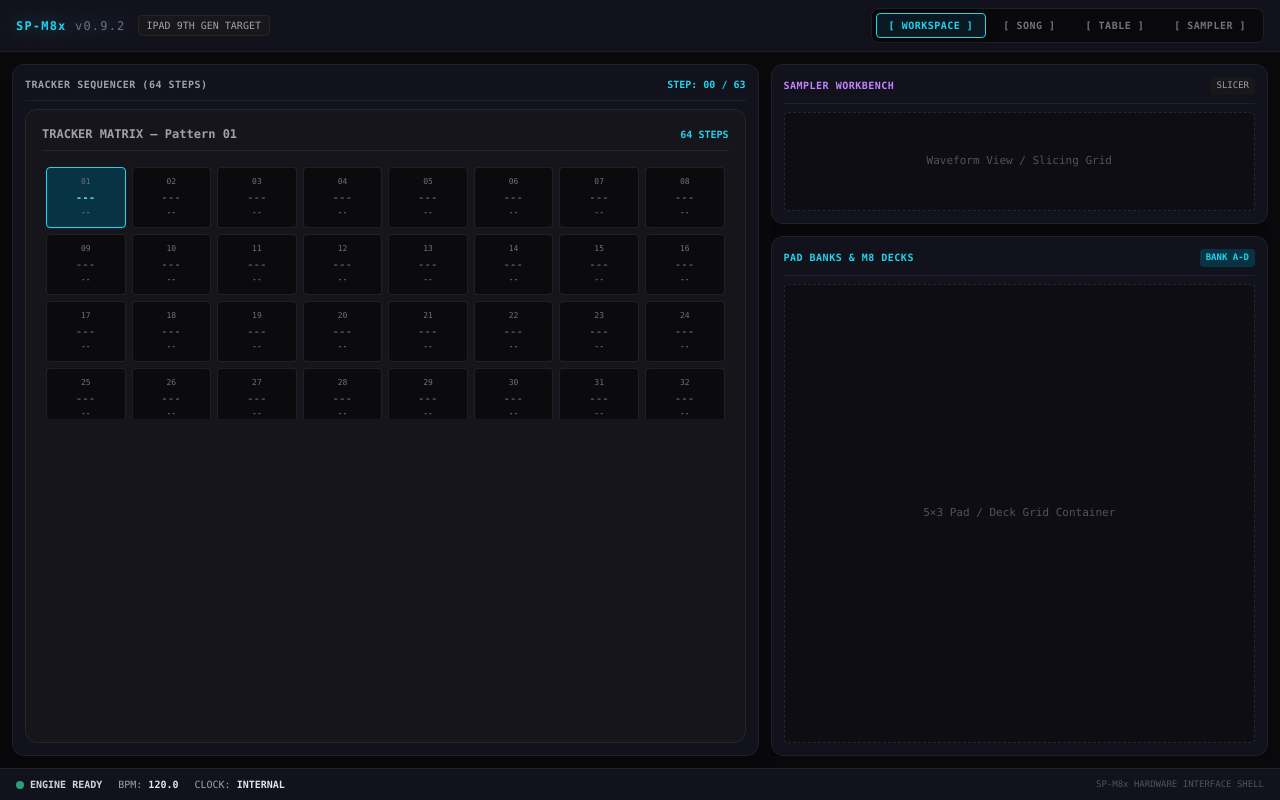
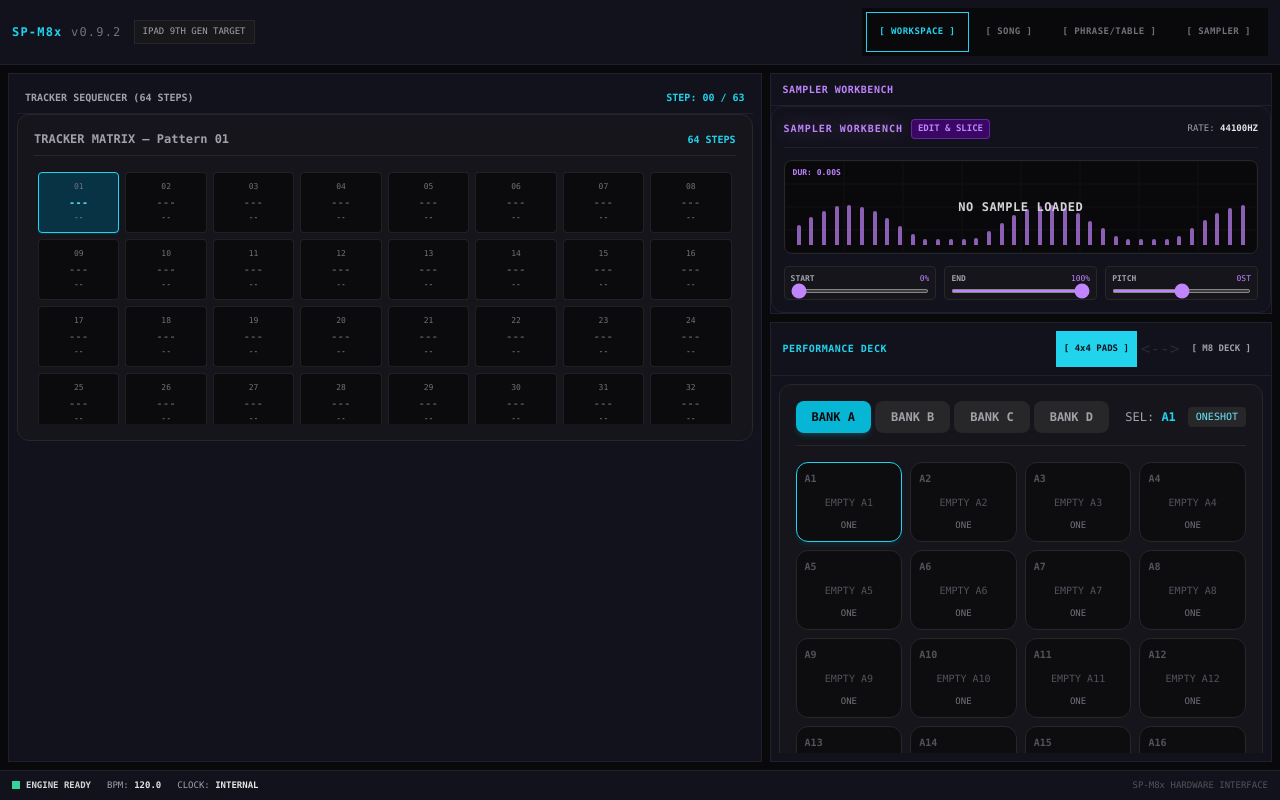
Before and after one commit to patromeo21/SP-M8x, a React (Vite) app: page / in a window 1280 px wide. Built offline with nearby package versions, Linux system fonts and the light colour scheme.

Commit message:
Mount the sampler/workbench in the locked shell and add the fixed-footprint pads/M8 deck switcher

```diff
--- /dev/null
+++ b/src/components/HardwareDeck.tsx
@@ -0,0 +1,79 @@
+import React, { useState } from 'react';
+import { PadBankManager } from '../sampler/PadBankManager';
+
+type DeckMode = 'pads' | 'm8';
+
+interface HardwareDeckProps {
+  className?: string;
+}
+
+const gridSlots: Array<string | null> = [
+  null, 'UP', null, null, null,
+  'LEFT', 'DOWN', 'RIGHT', 'OPT', 'EDIT',
+  'HOLD', null, null, 'SHIFT', 'PLAY',
+];
+
+const punchInSlots: Array<string | null> = [
+  null, '1:DJFX', null, null, null,
+  '2:TAPE', '3:SWEEP', '4:LO-FI', '5:SUB', '6:ISO',
+  'HOLD:ON', null, null, '7:CRUSH', '8:DELAY',
+];
+
+/** Fixed-footprint pads / M8 faceplate switcher for the workspace performance deck. */
+export const HardwareDeck: React.FC<HardwareDeckProps> = ({ className = '' }) => {
+  const [mode, setMode] = useState<DeckMode>('pads');
+  const [hold, setHold] = useState(false);
+  const keys = hold ? punchInSlots : gridSlots;
+
+  return (
+    <section className={`flex min-h-0 flex-col border border-[var(--border-grid)] bg-[var(--bg-canvas)] ${className}`}>
+      <header className="flex shrink-0 items-center justify-between border-b border-[var(--border-grid)] px-3 py-2">
+        <span className="text-[10px] font-bold tracking-wider text-[var(--accent-phrase)]">PERFORMANCE DECK</span>
+        <div className="flex items-center gap-1" role="group" aria-label="Performance deck mode">
+          <button type="button" aria-pressed={mode === 'pads'} onClick={() => setMode('pads')}
+            className={`min-h-9 px-2 text-[9px] font-bold ${mode === 'pads' ? 'bg-[var(--accent-phrase)] text-[var(--bg-canvas)]' : 'text-zinc-400'}`}>
+            [ 4x4 PADS ]
+          </button>
+          <span className="text-[var(--text-inactive)]" aria-hidden="true">&lt;--&gt;</span>
+          <button type="button" aria-pressed={mode === 'm8'} onClick={() => setMode('m8')}
+            className={`min-h-9 px-2 text-[9px] font-bold ${mode === 'm8' ? 'bg-[var(--accent-phrase)] text-[var(--bg-canvas)]' : 'text-zinc-400'}`}>
+            [ M8 DECK ]
+          </button>
+        </div>
+      </header>
+
+      <div className="min-h-0 flex-1 p-2">
+        {mode === 'pads' ? (
+          <div className="h-full overflow-auto">
+            <PadBankManager />
+          </div>
+        ) : (
+          <div className="grid h-full grid-cols-5 grid-rows-3 gap-2" role="group" aria-label="M8 hardware deck">
+            {keys.map((label, index) => {
+              if (!label) return <div key={`blank-${index}`} aria-hidden="true" className="bg-[var(--bg-canvas)]" />;
+              const isHold = index === 10;
+              const accent = hold && !isHold ? 'border-[var(--accent-table)] text-[var(--accent-table)]' :
+                isHold && hold ? 'border-[var(--accent-song)] bg-[var(--accent-song)] text-[var(--bg-canvas)]' :
+                'border-[var(--border-grid)] text-[var(--text-primary)]';
+
+              return (
+                <button
+                  key={label}
+                  type="button"
+                  aria-label={label}
+                  aria-pressed={isHold ? hold : undefined}
+                  onPointerDown={isHold ? () => setHold((value) => !value) : undefined}
+                  className={`touch-target flex min-h-0 items-center justify-center border text-center text-[clamp(8px,1vw,12px)] font-bold leading-tight active:bg-[var(--accent-phrase)] active:text-[var(--bg-canvas)] ${accent}`}
+                >
+                  {label}
+                </button>
+              );
+            })}
+          </div>
+        )}
+      </div>
+    </section>
+  );
+};
+
+export default HardwareDeck;
--- a/src/components/SPM8xDashboard.tsx
+++ b/src/components/SPM8xDashboard.tsx
@@ -1,12 +1,7 @@
-/**
- * SP-M8x Hybrid Music Production Suite
- * SPM8xDashboard.tsx — Main Hardware Layout Shell (iPad Optimized)
- */
-
 import React, { useState } from 'react';
+import { SamplerWorkbench } from '../sampler/SamplerWorkbench';
+import { HardwareDeck } from './HardwareDeck';
 import { TrackerGrid } from '../tracker/TrackerGrid';
-// Note: Additional module imports (PadGrid, SamplerWorkbench, FxStrip)
-// can be wired here as their respective Big Font styling passes are completed.
 
 export type WorkspaceTab = 'workspace' | 'song' | 'table' | 'sampler';
 
@@ -15,6 +10,34 @@ export interface SPM8xDashboardProps {
   activeStep?: number;
 }
 
+const tabs: Array<{ id: WorkspaceTab; label: string }> = [
+  { id: 'workspace', label: 'WORKSPACE' },
+  { id: 'song', label: 'SONG' },
+  { id: 'table', label: 'PHRASE/TABLE' },
+  { id: 'sampler', label: 'SAMPLER' },
+];
+
+const PlaceholderView: React.FC<{ title: string; detail: string }> = ({ title, detail }) => (
+  <section className="flex min-h-0 flex-1 items-center justify-center border border-[var(--border-grid)] bg-[var(--bg-canvas)]">
+    <div className="text-center">
+      <h2 className="mb-2 text-sm font-bold tracking-widest text-[var(--accent-phrase)]">{title}</h2>
+      <p className="text-[10px] text-zinc-500">{detail}</p>
+      <p className="mt-1 text-[9px] text-zinc-600">VISUAL MODULE PLACEHOLDER — NO PROJECT DATA EDITED</p>
+    </div>
+  </section>
+);
+
+const WorkbenchPanel: React.FC = () => (
+  <section className="flex min-h-0 flex-col border border-[var(--border-grid)] bg-[var(--bg-canvas)]">
+    <div className="shrink-0 border-b border-[var(--border-grid)] px-3 py-2 text-[10px] font-bold tracking-wider text-[var(--accent-table)]">
+      SAMPLER WORKBENCH
+    </div>
+    <div className="min-h-0 flex-1 overflow-auto">
+      <SamplerWorkbench />
+    </div>
+  </section>
+);
+
 export const SPM8xDashboard: React.FC<SPM8xDashboardProps> = ({
   initialTab = 'workspace',
   activeStep = 0,
@@ -22,125 +45,65 @@ export const SPM8xDashboard: React.FC<SPM8xDashboardProps> = ({
   const [currentTab, setCurrentTab] = useState<WorkspaceTab>(initialTab);
 
   return (
-    <div className="flex flex-col h-screen w-screen bg-[var(--bg-shell-deep)] text-[var(--text-primary)] font-mono overflow-hidden select-none">
-
-      {/* 1. Persistent Top Navigation Bar */}
-      <header className="flex items-center justify-between px-4 py-2 bg-[var(--bg-canvas)] border-b border-[var(--border-grid)] shrink-0">
-        <div className="flex items-center space-x-3">
-          <h1 className="text-xs font-black tracking-widest text-[var(--accent-phrase)] drop-shadow-[0_0_8px_rgba(34,211,238,0.4)]">
-            SP-M8x <span className="text-zinc-500 font-normal">v0.9.2</span>
-          </h1>
-          <span className="text-[10px] bg-zinc-900 text-zinc-400 px-2 py-0.5 rounded border border-zinc-800">
-            IPAD 9TH GEN TARGET
-          </span>
+    <div className="flex h-[100dvh] w-screen flex-col overflow-hidden bg-[var(--bg-shell-deep)] font-mono text-[var(--text-primary)]">
+      <header className="flex shrink-0 flex-wrap items-center justify-between gap-2 border-b border-[var(--border-grid)] bg-[var(--bg-canvas)] px-3 py-2">
+        <div className="flex items-center gap-3">
+          <h1 className="text-xs font-black tracking-widest text-[var(--accent-phrase)]">SP-M8x <span className="font-normal text-zinc-500">v0.9.2</span></h1>
+          <span className="border border-zinc-800 bg-zinc-900 px-2 py-1 text-[9px] text-zinc-400">IPAD 9TH GEN TARGET</span>
         </div>
-
-        {/* Workspace Tab Switcher */}
-        <nav className="flex items-center space-x-1 bg-zinc-950 p-1 rounded-lg border border-[var(--border-grid)]">
-          {(['workspace', 'song', 'table', 'sampler'] as WorkspaceTab[]).map((tab) => {
-            const isActive = currentTab === tab;
-            let activeColorClass = 'text-[var(--accent-phrase)] border-[var(--accent-phrase)] bg-cyan-950/40';
-            if (tab === 'table') activeColorClass = 'text-[var(--accent-table)] border-[var(--accent-table)] bg-purple-950/40';
-            if (tab === 'song') activeColorClass = 'text-[var(--accent-song)] border-[var(--accent-song)] bg-green-950/40';
-
+        <nav className="flex max-w-full items-center gap-1 overflow-x-auto bg-zinc-950 p-1" aria-label="Main views">
+          {tabs.map(({ id, label }) => {
+            const color = id === 'song' ? 'var(--accent-song)' : id === 'table' ? 'var(--accent-table)' : 'var(--accent-phrase)';
+            const selected = currentTab === id;
             return (
-              <button
-                key={tab}
-                onClick={() => setCurrentTab(tab)}
-                className={`px-3 py-1 text-[10px] font-bold tracking-wider rounded transition-all uppercase border ${
-                  isActive
-                    ? `${activeColorClass} shadow-[0_0_10px_rgba(0,0,0,0.5)]`
-                    : 'text-zinc-500 border-transparent hover:text-zinc-300'
-                }`}
-              >
-                [ {tab} ]
+              <button key={id} type="button" aria-current={selected ? 'page' : undefined}
+                onClick={() => setCurrentTab(id)}
+                className="min-h-10 shrink-0 border px-3 text-[9px] font-bold tracking-wider"
+                style={{ color: selected ? color : '#71717a', borderColor: selected ? color : 'transparent' }}>
+                [ {label} ]
               </button>
             );
           })}
         </nav>
       </header>
 
-      {/* 2. Main Viewport Container */}
-      <main className="flex-1 flex overflow-hidden p-3 gap-3 bg-[var(--bg-shell-deep)]">
-        {currentTab === 'workspace' ? (
-          /* 60 / 40 Split Workspace Frame */
-          <>
-            {/* Left Pane: Tracker Matrix (60%) */}
-            <section className="w-[60%] flex flex-col bg-[var(--bg-canvas)] border border-[var(--border-grid)] rounded-xl p-3 overflow-hidden shadow-xl">
-              <div className="flex items-center justify-between mb-2 pb-2 border-b border-[var(--border-grid)]">
-                <span className="text-[10px] font-bold text-zinc-400 tracking-wider">
-                  TRACKER SEQUENCER (64 STEPS)
-                </span>
-                <span className="text-[10px] text-[var(--accent-phrase)] font-bold">
-                  STEP: {String(activeStep).padStart(2, '0')} / 63
-                </span>
+      <main className="flex min-h-0 flex-1 overflow-hidden p-2">
+        {currentTab === 'workspace' && (
+          <div className="grid min-h-0 flex-1 grid-cols-1 gap-2 landscape:grid-cols-[3fr_2fr]">
+            <section className="flex min-h-0 flex-col overflow-hidden border border-[var(--border-grid)] bg-[var(--bg-canvas)] p-2">
+              <div className="flex shrink-0 items-center justify-between border-b border-[var(--border-grid)] px-2 py-2 text-[10px] font-bold">
+                <span className="text-zinc-400">TRACKER SEQUENCER (64 STEPS)</span>
+                <span className="text-[var(--accent-phrase)]">STEP: {String(activeStep).padStart(2, '0')} / 63</span>
               </div>
-              <div className="flex-1 overflow-hidden flex flex-col">
+              <div className="min-h-0 flex-1 overflow-auto">
                 <TrackerGrid patternId={0} activeStep={activeStep} />
               </div>
             </section>
-
-            {/* Right Pane: Module Vertical Stack (40%) */}
-            <section className="w-[40%] flex flex-col gap-3 overflow-y-auto">
-              {/* Sampler Workbench Scaffold */}
-              <div className="bg-[var(--bg-canvas)] border border-[var(--border-grid)] rounded-xl p-3 shadow-xl flex flex-col min-h-[160px]">
-                <div className="flex items-center justify-between border-b border-[var(--border-grid)] pb-2 mb-2">
-                  <span className="text-[10px] font-bold text-purple-400 tracking-wider">
-                    SAMPLER WORKBENCH
-                  </span>
-                  <span className="text-[9px] bg-zinc-900 text-zinc-400 px-1.5 py-0.5 rounded">
-                    SLICER
-                  </span>
-                </div>
-                <div className="flex-1 flex items-center justify-center border border-dashed border-zinc-800 rounded bg-zinc-950/50 text-zinc-600 text-[11px]">
-                  Waveform View / Slicing Grid
-                </div>
-              </div>
-
-              {/* Sampler Pads / M8 Deck Matrix Container */}
-              <div className="bg-[var(--bg-canvas)] border border-[var(--border-grid)] rounded-xl p-3 shadow-xl flex flex-col flex-1">
-                <div className="flex items-center justify-between border-b border-[var(--border-grid)] pb-2 mb-2">
-                  <span className="text-[10px] font-bold text-[var(--accent-phrase)] tracking-wider">
-                    PAD BANKS & M8 DECKS
-                  </span>
-                  <span className="text-[9px] bg-cyan-950 text-[var(--accent-phrase)] px-1.5 py-0.5 rounded font-bold">
-                    BANK A-D
-                  </span>
-                </div>
-                <div className="flex-1 flex items-center justify-center border border-dashed border-zinc-800 rounded bg-zinc-950/50 text-zinc-600 text-[11px]">
-                  5×3 Pad / Deck Grid Container
-                </div>
-              </div>
+            <section className="grid min-h-0 grid-rows-[minmax(160px,35%)_minmax(0,1fr)] gap-2 overflow-hidden">
+              <WorkbenchPanel />
+              <HardwareDeck />
             </section>
-          </>
-        ) : (
-          /* Visual Scaffolds for Unselected Tabs */
-          <div className="flex-1 flex items-center justify-center bg-[var(--bg-canvas)] border border-[var(--border-grid)] rounded-xl">
-            <div className="text-center">
-              <h2 className="text-sm font-bold text-[var(--accent-phrase)] uppercase tracking-widest mb-1">
-                -- {currentTab} VIEW --
-              </h2>
-              <p className="text-[11px] text-zinc-500">
-                Module scaffold loaded. Core architecture remains active.
-              </p>
-            </div>
           </div>
         )}
+
+        {currentTab === 'sampler' && (
+          <div className="grid min-h-0 flex-1 grid-cols-1 gap-2 landscape:grid-cols-2">
+            <WorkbenchPanel />
+            <HardwareDeck />
+          </div>
+        )}
+
+        {currentTab === 'song' && <PlaceholderView title="SONG VIEW" detail="8-track arrangement view is planned; no song grid is wired yet." />}
+        {currentTab === 'table' && <PlaceholderView title="PHRASE / TABLE" detail="Unified tracker columns are planned; current project state does not expose all requested fields." />}
       </main>
 
-      {/* 3. Footer Transport / Status Bar */}
-      <footer className="flex items-center justify-between px-4 py-2 bg-[var(--bg-canvas)] border-t border-[var(--border-grid)] text-[10px] text-zinc-400 shrink-0">
-        <div className="flex items-center space-x-4">
-          <span className="flex items-center space-x-1.5">
-            <span className="w-2 h-2 rounded-full bg-emerald-400 animate-pulse"></span>
-            <span className="text-zinc-300 font-bold">ENGINE READY</span>
-          </span>
+      <footer className="flex shrink-0 items-center justify-between border-t border-[var(--border-grid)] bg-[var(--bg-canvas)] px-3 py-2 text-[9px] text-zinc-400">
+        <div className="flex items-center gap-4">
+          <span className="flex items-center gap-1.5"><span className="h-2 w-2 bg-emerald-400" /><strong className="text-zinc-300">ENGINE READY</strong></span>
           <span>BPM: <strong className="text-zinc-200">120.0</strong></span>
           <span>CLOCK: <strong className="text-zinc-200">INTERNAL</strong></span>
         </div>
-        <div className="text-[9px] text-zinc-600">
-          SP-M8x HARDWARE INTERFACE SHELL
-        </div>
+        <span className="text-zinc-600">SP-M8x HARDWARE INTERFACE</span>
       </footer>
     </div>
   );
```
